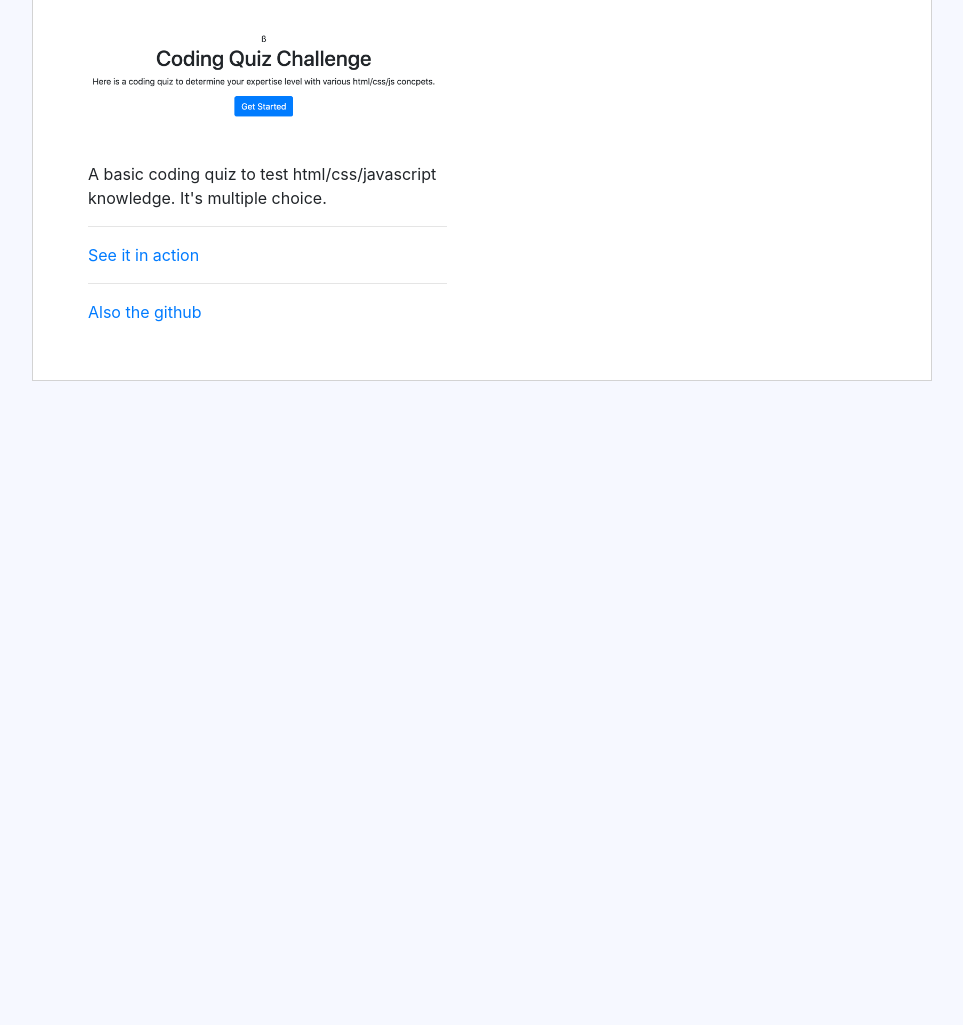
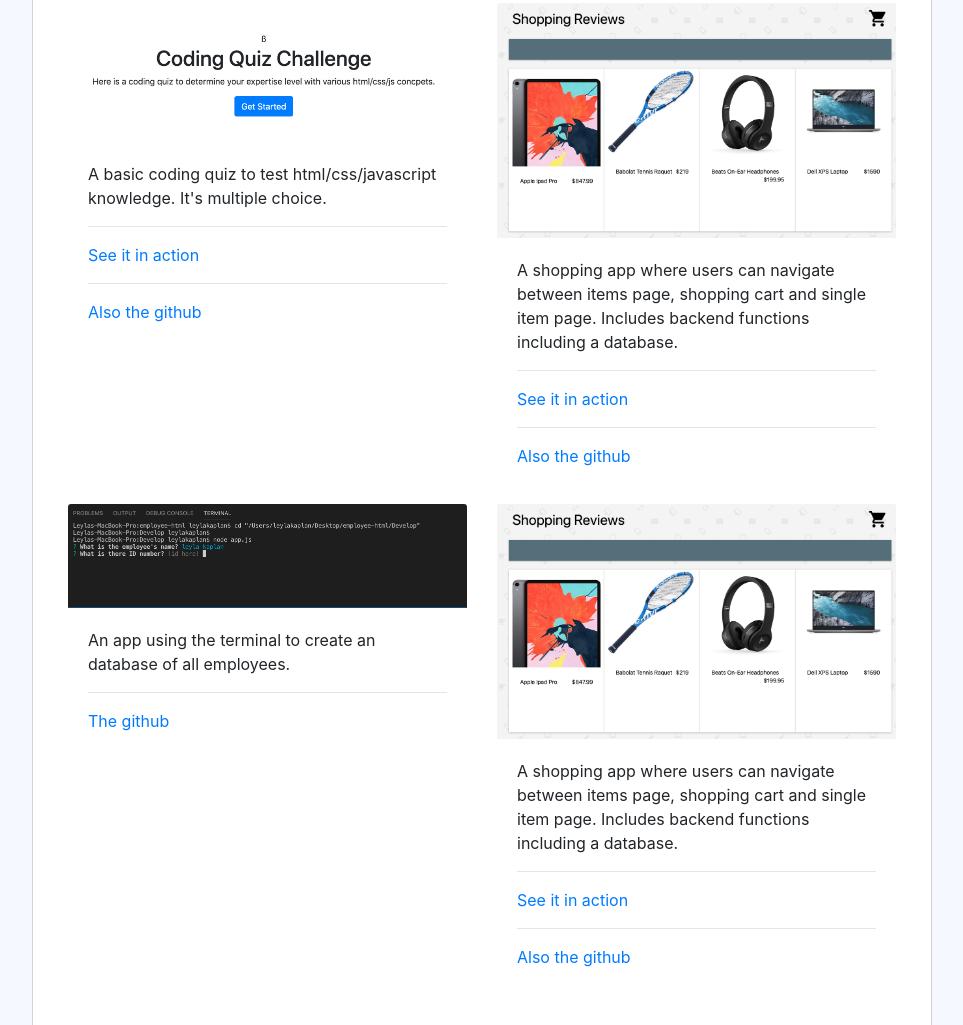
Before and after one commit to llkaplan/bootstrap-portfolio, a plain HTML site: page portfolio.html in a window 1280 px wide. Shown: the part 962-1987 px from the top of the page, without its empty margins (18-981 px from the left). Before the commit the page ends 1343 px from the top, so only its background shows below. Drawn offline with nearby package versions, Linux system fonts and the light colour scheme.

Commit message:
Added additional project and one homework

```diff
--- a/portfolio.html
+++ b/portfolio.html
@@ -71,10 +71,10 @@
             </div>
             <div class="row">
                 <div class="card col-lg-6 col-sm-12" style="width: 18rem;">
-                    <img src="codingquiz.png"
-                        class="card-img-top" alt="coding quiz">
+                    <img src="codingquiz.png" class="card-img-top" alt="coding quiz">
                     <div class="card-body">
-                        <p class="card-text">A basic coding quiz to test html/css/javascript knowledge. It's multiple choice.
+                        <p class="card-text">A basic coding quiz to test html/css/javascript knowledge. It's multiple
+                            choice.
                             <hr>
                             <a href="https://llkaplan.github.io/coding-quiz/">See it in action</a>
                             <hr>
@@ -82,9 +82,42 @@
                         </p>
                     </div>
                 </div>
-                <div class="card col-lg-6 col-sm-12" style="width: 18rem;">
+            <div class="card col-lg-6 col-sm-12" style="width: 18rem;">
+                <img src="project2.png" class="card-img-top" alt="coding quiz">
+                <div class="card-body">
+                    <p class="card-text">A shopping app where users can navigate between items page, shopping cart and single item page. Includes backend functions including a database.
+                        <hr>
+                        <a href="https://rocky-earth-80086.herokuapp.com/">See it in action</a>
+                        <hr>
+                        <a href="https://github.com/llkaplan/project-2">Also the github</a>
+                    </p>
                 </div>
             </div>
+        </div>
+        <div class="row">
+            <div class="card col-lg-6 col-sm-12" style="width: 18rem;">
+                <img src="employeeapp.png" class="card-img-top" alt="coding quiz">
+                <div class="card-body">
+                    <p class="card-text">An app using the terminal to create an database of all employees.
+                        <hr>
+                        <a href="https://github.com/llkaplan/employee-html">The github</a>
+                    </p>
+                </div>
+            </div>
+        <div class="card col-lg-6 col-sm-12" style="width: 18rem;">
+            <img src="project2.png" class="card-img-top" alt="coding quiz">
+            <div class="card-body">
+                <p class="card-text">A shopping app where users can navigate between items page, shopping cart and single item page. Includes backend functions including a database.
+                    <hr>
+                    <a href="https://rocky-earth-80086.herokuapp.com/">See it in action</a>
+                    <hr>
+                    <a href="https://github.com/llkaplan/project-2">Also the github</a>
+                </p>
+            </div>
+        </div>
+    </div>
+
+
         </div>
     </div>
     <!-- Footer -->
```
Also changed, not shown: employeeapp.png (added), project2.png (added).
